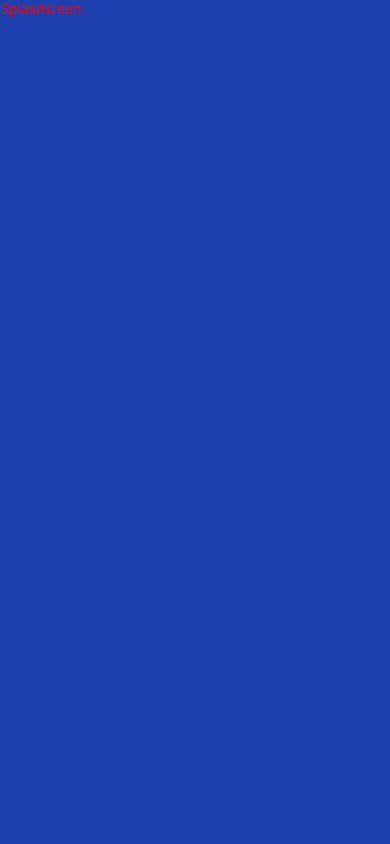
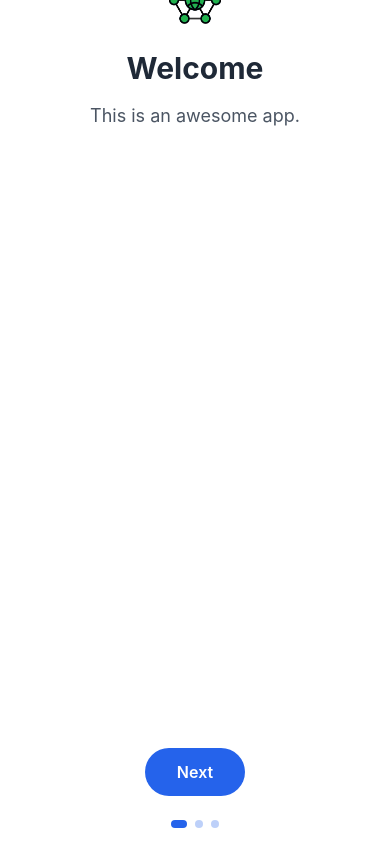
Before and after one commit to kennedymakokha/mtandao-mobile-app, a React Native app: screen /Onboarding in a window 390 px wide. Built offline with nearby package versions, Linux system fonts and the light colour scheme.

Commit message:
fixing the navigation and designing the splash screen

```diff
--- a/App.tsx
+++ b/App.tsx
@@ -1,31 +1,43 @@
-/**
- * Sample React Native App
- * https://github.com/facebook/react-native
- *
- * @format
- */
+import React, { useEffect, useState } from 'react';
+import { NavigationContainer } from '@react-navigation/native';
+import { createNativeStackNavigator } from '@react-navigation/native-stack';
+import AsyncStorage from '@react-native-async-storage/async-storage';
+import { RootStack } from './src/navigations/rootStack';
+import SplashScreen from './src/screens/splashsreen';
+import { RootStackParamList } from './types';
 
-import React from 'react';
-import type { PropsWithChildren } from 'react';
 import "./global.css"
-import {
-  ScrollView,
-  StatusBar,
-  StyleSheet,
-  Text,
-  useColorScheme,
-  View,
-} from 'react-native';
-import Splashsreen from './src/screens/splashsreen';
-
-function App(): React.JSX.Element {
 
 
+const Stack = createNativeStackNavigator<RootStackParamList>();
+
+const App = () => {
+  const [loading, setLoading] = useState(true);
+  const [firstTime, setFirstTime] = useState<boolean | null>(null);
+
+  useEffect(() => {
+    const checkFirstLaunch = async () => {
+      const hasLaunched = await AsyncStorage.getItem('hasLaunched');
+      if (hasLaunched === null) {
+        setFirstTime(true);
+        await AsyncStorage.setItem('hasLaunched', 'true');
+      } else {
+        setFirstTime(false);
+      }
+
+      setTimeout(() => setLoading(false), 2000); // simulate splash delay
+    };
+
+    checkFirstLaunch();
+  }, []);
+
+  if (loading) return <SplashScreen />;
+
   return (
-    <Splashsreen />
+    <NavigationContainer>
+      <RootStack firstTime={firstTime} />
+    </NavigationContainer>
   );
-}
-
-
+};
 
 export default App;
--- /dev/null
+++ b/src/navigations/rootStack.tsx
@@ -0,0 +1,18 @@
+import { createNativeStackNavigator } from "@react-navigation/native-stack";
+
+import OnboardingScreen from "../screens/onBoardingScreen";
+import HomeScreen from "../screens/homescreen";
+
+const Stack = createNativeStackNavigator();
+
+export function RootStack(firstTime: any) {
+    return (
+        <Stack.Navigator screenOptions={{ headerShown: false }}>
+            {firstTime ? (
+                <Stack.Screen name="Onboarding" component={OnboardingScreen} />
+            ) : (
+                <Stack.Screen name="Home" component={HomeScreen} />
+            )}
+        </Stack.Navigator>
+    );
+}
--- /dev/null
+++ b/src/screens/homescreen.tsx
@@ -0,0 +1,13 @@
+import React from 'react';
+import { View, Text } from 'react-native';
+
+const HomeScreen = () => {
+    return (
+        <View className="flex-1 items-center justify-center bg-white">
+            <Text className="text-2xl font-bold text-gray-800">🏠 Home Screen</Text>
+            <Text className="text-base text-gray-600 mt-2">Welcome back!</Text>
+        </View>
+    );
+};
+
+export default HomeScreen;
--- /dev/null
+++ b/src/screens/onBoardingScreen.tsx
@@ -0,0 +1,130 @@
+import React, { useRef, useState } from 'react';
+import {
+  View,
+  Text,
+  Animated,
+  Dimensions,
+  TouchableOpacity,
+  Image,
+  NativeScrollEvent,
+  NativeSyntheticEvent,
+} from 'react-native';
+import { useNavigation } from '@react-navigation/native';
+import { NativeStackNavigationProp } from '@react-navigation/native-stack';
+import { RootStackParamList } from '../../types';
+
+
+const { width } = Dimensions.get('window');
+
+type Slide = {
+  id: string;
+  title: string;
+  description: string;
+};
+
+const slides: Slide[] = [
+  { id: '1', title: 'Welcome', description: 'This is an awesome app.' },
+  { id: '2', title: 'Scan QR', description: 'Easily scan QR codes.' },
+  { id: '3', title: 'Chat', description: 'Chat in real time with friends.' },
+];
+
+const OnboardingScreen = () => {
+  const [currentIndex, setCurrentIndex] = useState(0);
+  const scrollX = useRef(new Animated.Value(0)).current;
+  const flatListRef = useRef<Animated.FlatList<Slide>>(null);
+  const navigation = useNavigation<NativeStackNavigationProp<RootStackParamList>>();
+
+  const handleScroll = (event: NativeSyntheticEvent<NativeScrollEvent>) => {
+    const index = Math.round(event.nativeEvent.contentOffset.x / width);
+    setCurrentIndex(index);
+  };
+
+  const handleNext = () => {
+    if (currentIndex < slides.length - 1) {
+      flatListRef.current?.scrollToIndex({ index: currentIndex + 1 });
+    } else {
+      navigation.navigate('Home');
+    }
+  };
+
+  const renderItem = ({ item }: { item: Slide }) => (
+    <View className="w-screen flex-1 items-center justify-center px-6">
+      <Image
+        source={require('../assets/logo-1.png')}
+        className="w-1/2 h-1/2 mb-6"
+        resizeMode="contain"
+      />
+      <Text className="text-3xl font-bold text-center text-gray-800">{item.title}</Text>
+      <Text className="text-lg text-center mt-4 text-gray-600">{item.description}</Text>
+    </View>
+  );
+
+  return (
+    <View className="flex-1 bg-white">
+      <Animated.FlatList
+        ref={flatListRef}
+        data={slides}
+        horizontal
+        pagingEnabled
+        showsHorizontalScrollIndicator={false}
+        renderItem={renderItem}
+        keyExtractor={(item) => item.id}
+        onScroll={Animated.event(
+          [{ nativeEvent: { contentOffset: { x: scrollX } } }],
+          { useNativeDriver: false, listener: handleScroll }
+        )}
+        scrollEventThrottle={16}
+        getItemLayout={(_, index) => ({
+          length: width,
+          offset: width * index,
+          index,
+        })}
+      />
+
+      {/* Pagination Dots */}
+      <View className="flex-row justify-center mb-4">
+        {slides.map((_, index) => {
+          const inputRange = [(index - 1) * width, index * width, (index + 1) * width];
+          const dotWidth = scrollX.interpolate({
+            inputRange,
+            outputRange: [8, 16, 8],
+            extrapolate: 'clamp',
+          });
+          const dotOpacity = scrollX.interpolate({
+            inputRange,
+            outputRange: [0.3, 1, 0.3],
+            extrapolate: 'clamp',
+          });
+
+          return (
+            <Animated.View
+              key={index}
+              style={{
+                width: dotWidth,
+                height: 8,
+                borderRadius: 4,
+                marginHorizontal: 4,
+                backgroundColor: '#2563EB', // blue-600
+                opacity: dotOpacity,
+              }}
+            />
+          );
+        })}
+      </View>
+
+      {/* Next / Get Started Button */}
+      <View className="absolute bottom-12 w-full items-center">
+        <TouchableOpacity
+          onPress={handleNext}
+          className="bg-blue-600 px-8 py-3 rounded-full"
+        >
+          <Text className="text-white text-base font-semibold">
+            {currentIndex === slides.length - 1 ? 'Get Started' : 'Next'}
+          </Text>
+        </TouchableOpacity>
+      </View>
+    </View>
+  );
+};
+
+export default OnboardingScreen;
--- a/src/screens/splashsreen.tsx
+++ b/src/screens/splashsreen.tsx
@@ -1,12 +1,18 @@
-import { StyleSheet, Text, View } from 'react-native'
-import React from 'react'
+import React from 'react';
+import { View, Text, Image } from 'react-native';
 
-const Splashsreen = () => {
+const SplashScreen = () => {
     return (
-        <View className='flex-1 bg-blue-800'>
-            <Text style={{color:"red"}}>Splashsreen</Text>
+        <View className="flex-1 justify-center items-center bg-white">
+            <Image
+                source={require('../assets/logo-1.png')} // replace with your logo
+                className="w-24 h-24 mb-6"
+                resizeMode="contain"
+            />
+            <Text className="text-2xl font-bold text-gray-800">Mtandao</Text>
+            <Text className=''> Best deals and services near you</Text>
         </View>
-    )
-}
+    );
+};
 
-export default Splashsreen
+export default SplashScreen;
--- /dev/null
+++ b/types.tsx
@@ -0,0 +1,6 @@
+export type RootStackParamList = {
+    Home: undefined;
+    Onboarding: undefined;
+    profile: { userId: string };
+    // Add other routes here
+};
```
Also changed, not shown: package.json (+7 -0 lines), src/assets/slides/reliable.png (added), 3 other files (tests, documents, lock files or other folders).
